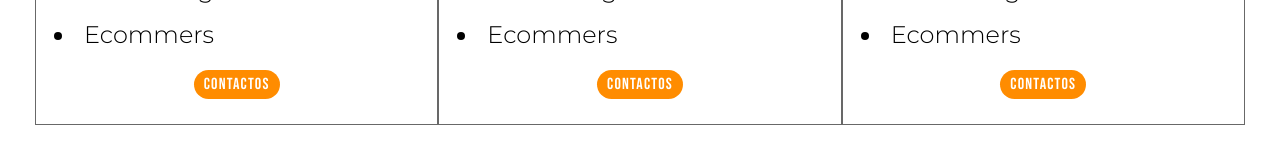
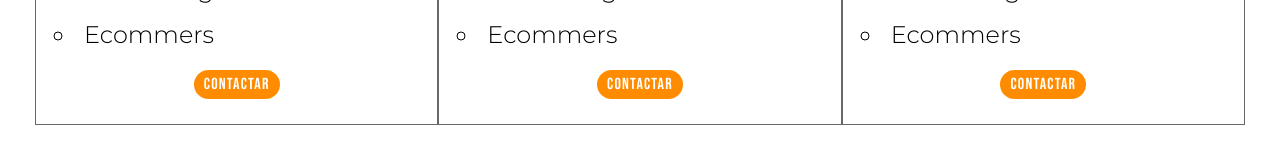
Before and after one commit to Ezequiel144/mainPages, a React (Create React App) app: page / in a window 1280 px wide. Shown: the part 1384-1544 px from the top of the page. Built offline with nearby package versions, Linux system fonts and the light colour scheme.

Commit message:
update-5

```diff
--- a/src/components/contactos/contactos.jsx
+++ b/src/components/contactos/contactos.jsx
@@ -2,8 +2,10 @@ import React from "react";
 import { Link } from "react-router-dom";
 import './contactos.css';
 
-export function Contactos(){
+export function Contactos(props){
     return (
-        <Link className="styleContac">Contactos</Link>
+        <Link className="styleContac">
+            {props.name}
+        </Link>
     )
 }
--- a/src/components/navbar/navbar.jsx
+++ b/src/components/navbar/navbar.jsx
@@ -15,7 +15,7 @@ export function NavBar(){
                     <li className="linkSelec"><Link className="clicLink">Servicios</Link></li>
                     <li className="linkSelec"><Link className="clicLink">Nosotros</Link></li>
                     <li className="linkSelec"><Link className="clicLink">Portafolio</Link></li>
-                    <li className="linkSelec"><Contactos/></li>
+                    <li className="linkSelec"><Contactos name="Contactos"/></li>
                 </ul>
             </nav>
         </header>
--- a/src/components/serviceplan/serviceplan.css
+++ b/src/components/serviceplan/serviceplan.css
@@ -49,7 +49,7 @@
     font-family: var(--letter-secundary);
     font-size: 1.5rem;
     padding: 8px;
-
+    list-style-type:circle;
 }
 
 .contentContact{
--- a/src/components/serviceplan/serviceplan.jsx
+++ b/src/components/serviceplan/serviceplan.jsx
@@ -4,7 +4,15 @@ import { Contactos } from '../contactos/contactos.jsx';
 
 export function ServicePlan(props){
     return(
-        <article className="cardContent">
+        <article className="cardContent" style={{
+            borderBottom: "1px solid var(--color-baseThree-gray)",
+
+            /* if (uno = {props,cardNumb}) {
+                return (
+
+                )
+            } */
+        }}>
             <div className="divOne">
                 <h2 className="titleCard">{props.name}</h2>
                 <p className="priceCard">{props.price}</p>
@@ -21,7 +29,9 @@ export function ServicePlan(props){
                 </ul>
             </div>
             <div className="contentContact">
-                <Contactos/>
+                <Contactos
+                    name="Contactar"
+                />
             </div>
         </article>
     )
```
